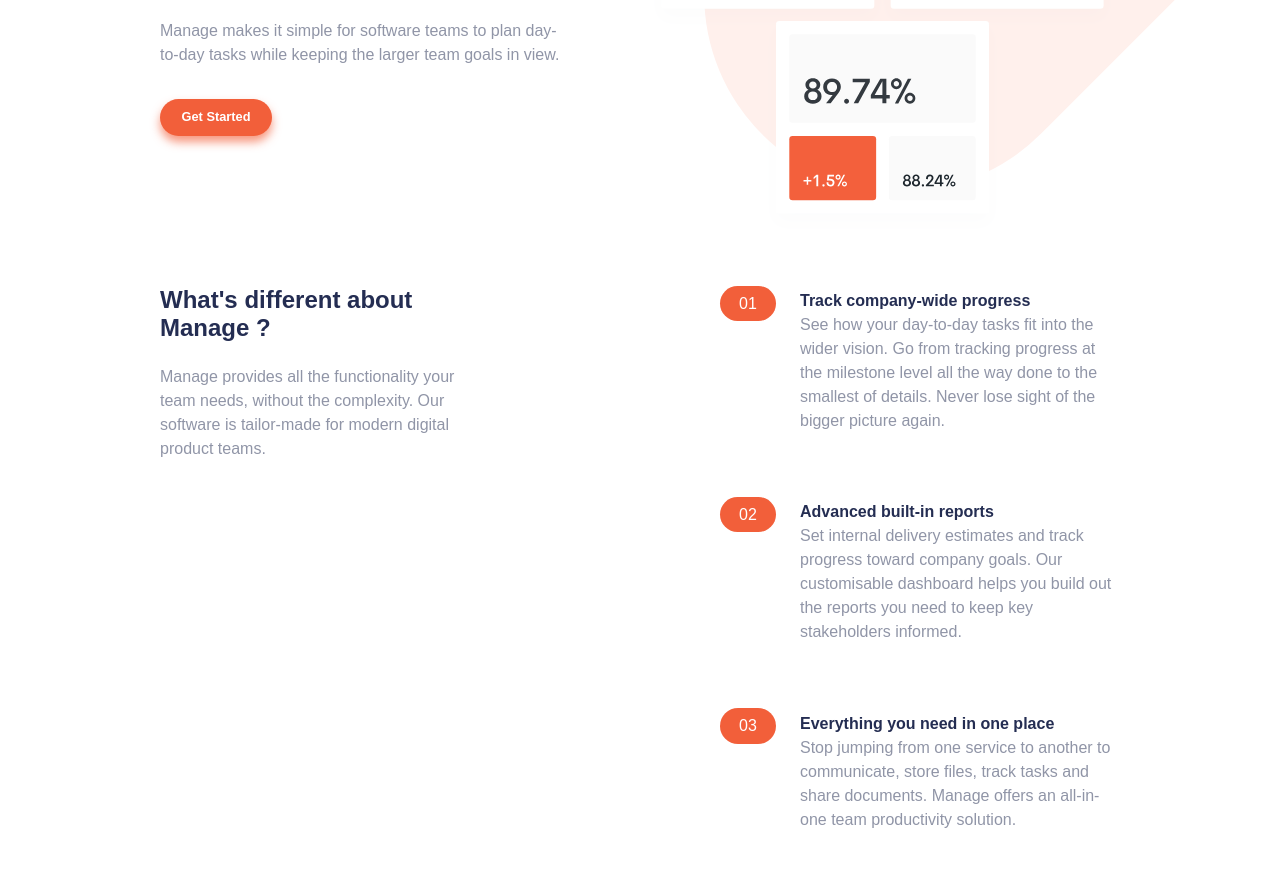
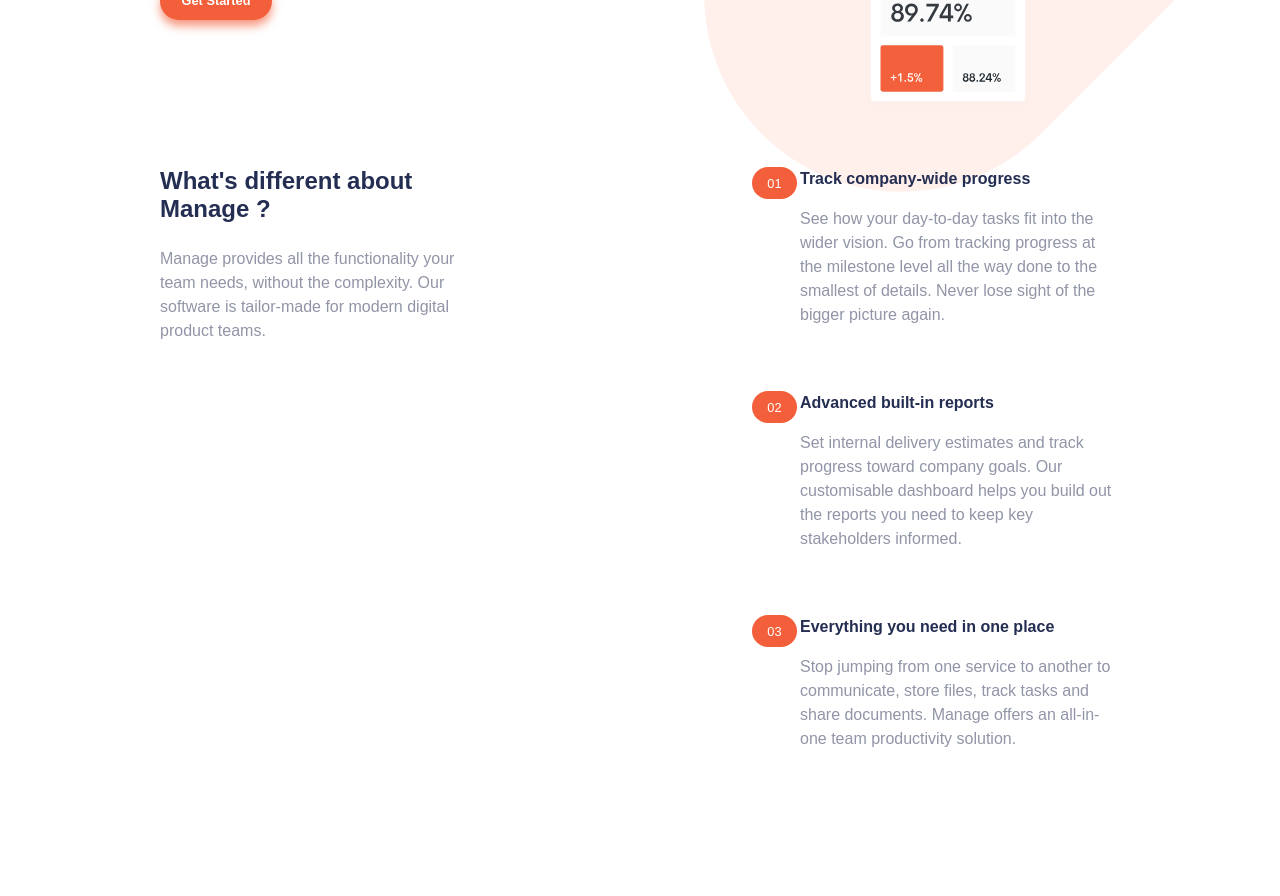
Before and after one commit to Thomaster100/manage-landing-page, a website: page html/index.html in a window 1280 px wide. Shown: the part 384-1280 px from the top of the page. After the commit the page ends 1231 px from the top, so only its background shows below. Drawn offline with Linux system fonts and the light colour scheme; a web font is replaced by a local one.

Commit message:
search for pseudo-element fix

```diff
--- a/css/styles.css
+++ b/css/styles.css
@@ -33,14 +33,14 @@
 }
 
 /* BACKGROUND */
-.container__tablet-bg {
+.container__tablet_bg {
   width: 100%;
   height: auto;
   position: absolute;
   z-index: -1;
   overflow-x: hidden;
 }
-.container__tablet-bg .img__tablet {
+.container__tablet_bg .img__tablet {
   width: 100%;
   position: relative;
   top: -5rem;
@@ -133,16 +133,16 @@
   margin: auto;
 }
 
-.container__text-presentation {
+.container__text_presentation {
   text-align: center;
   line-height: 1.3;
   margin: auto;
 }
-.container__text-presentation h1 {
+.container__text_presentation h1 {
   color: #242d52;
   padding-bottom: 0.5rem;
 }
-.container__text-presentation p {
+.container__text_presentation p {
   color: #9095a7;
   line-height: 1.5;
 }
@@ -152,11 +152,16 @@
   margin: 2rem auto;
 }
 
-/* BLOC ADVANTAGES */
+/* ADVANTAGES */
 .container__advantages {
   margin-top: 4rem;
   margin-left: auto;
   margin-right: auto;
+  display: block;
+}
+.container__advantages .container__differences-question {
+  text-align: center;
+  margin-bottom: 2rem;
 }
 .container__advantages h2 {
   color: #242d52;
@@ -164,6 +169,51 @@
 }
 .container__advantages p {
   color: #9095a7;
+}
+.container__advantages:first-of-type, .container__advantages :nth-of-type(2) {
+  margin-bottom: 2rem;
+}
+.container__advantages .container__list_of_advantages {
+  position: relative;
+  top: -2rem;
+  counter-reset: section;
+}
+.container__advantages .container__list_of_advantages .advantage_title {
+  margin-bottom: 1rem;
+  margin-left: 3rem;
+  color: #242d52;
+  font-weight: 700;
+}
+.container__advantages .container__list_of_advantages .advantage_title:before {
+  counter-increment: section;
+  content: "0" counter(section);
+  display: flex;
+  justify-content: center;
+  align-items: center;
+  width: 3em;
+  height: 1.5rem;
+  position: relative;
+  text-align: center;
+  top: 1.5rem;
+  left: -3rem;
+  background: #f25f3a;
+  border-radius: 20px;
+  color: #fff;
+  font-size: 0.8rem;
+  font-weight: 400;
+}
+.container__advantages .container__list_of_advantages .advantage_title:after {
+  content: "";
+  display: block;
+  width: 100%;
+  height: 1.5rem;
+  position: absolute;
+  top: 1.5rem;
+  left: 0;
+  border-top-left-radius: 20px;
+  border-bottom-left-radius: 20px;
+  z-index: -1;
+  background-color: #fafafa;
 }
 
 /* MEDIA QUERIES */
@@ -174,11 +224,11 @@
   }
 
   /* BACKGROUND */
-  .container__tablet-bg {
+  .container__tablet_bg {
     display: flex;
     justify-content: center;
   }
-  .container__tablet-bg .img__tablet {
+  .container__tablet_bg .img__tablet {
     width: 46rem;
     top: -10rem;
     left: 27rem;
@@ -244,9 +294,11 @@
   /* ADVANTAGES */
   .container__advantages {
     margin-top: 5rem;
-    text-align: left;
     display: flex;
     justify-content: space-between;
+  }
+  .container__advantages .container__differences-question {
+    text-align: left;
   }
   .container__advantages h2 {
     color: #242d52;
@@ -266,26 +318,30 @@
   .container__advantages .container__list_of_advantages:first-of-type, .container__advantages .container__list_of_advantages :nth-of-type(2) {
     margin-bottom: 2rem;
   }
-  .container__advantages .container__list_of_advantages .advantage-title {
+  .container__advantages .container__list_of_advantages .advantage_title {
+    margin-left: 0;
     color: #242d52;
     font-weight: 700;
   }
-  .container__advantages .container__list_of_advantages .advantage-title:before {
+  .container__advantages .container__list_of_advantages .advantage_title:before {
     counter-increment: section;
     content: "0" counter(section);
     display: flex;
     justify-content: center;
     align-items: center;
     width: 3.5em;
-    height: 2.2rem;
+    height: 2rem;
     position: relative;
     text-align: center;
     top: 2rem;
-    right: 5rem;
+    right: 3.5rem;
     background: #f25f3a;
     border-radius: 20px;
     color: #fff;
     font-weight: 400;
+  }
+  .container__advantages .container__list_of_advantages .advantage_title:after {
+    display: none;
   }
 }
 @media screen and (min-width: 900px) {
--- a/html/index.html
+++ b/html/index.html
@@ -12,7 +12,7 @@
   </head>
   <body>
     <!-- BACKGROUND TOP TABLET-->
-    <div class="container__tablet-bg"><img class="img__tablet" src="./../manage-landing-page-img-and-design/images/bg-tablet-pattern.svg" alt=""></div>
+    <div class="container__tablet_bg"><img class="img__tablet" src="./../manage-landing-page-img-and-design/images/bg-tablet-pattern.svg" alt=""></div>
     <!-- NAVIGATION-->
     <div class="wrapper nav">
       <div class="container__logo"><img class="nav__logo" src="./../manage-landing-page-img-and-design/images/logo.svg" alt="logo"></div>
@@ -33,7 +33,7 @@
     <!-- PRESENTATION-->
     <div class="wrapper container__presentation">
       <div class="container__charts"><img class="pic_charts" src="./../manage-landing-page-img-and-design/images/illustration-intro.svg"></div>
-      <div class="container__text-presentation">
+      <div class="container__text_presentation">
         <h1>Bring everyone together to build better products.</h1>
         <p>Manage makes it simple for software teams to plan day-to-day tasks while keeping the larger team goals in view.</p>
         <div class="presentation cta">Get Started</div>
@@ -49,24 +49,24 @@
         </p>
       </div>
       <div class="container__list_of_advantages">
-        <div class="container__track-progress">
-          <p class="advantage-title">Track company-wide progress </p>
+        <div class="container__track_progress">
+          <p class="advantage_title">Track company-wide progress </p>
           <p class="advantage-text">
             See how your day-to-day tasks fit into the wider vision. Go from
             tracking progress at the milestone level all the way done to the
             smallest of details. Never lose sight of the bigger picture again.
           </p>
         </div>
-        <div class="container__advanced-reports">
-          <p class="advantage-title">Advanced built-in reports </p>
+        <div class="container__advanced_reports">
+          <p class="advantage_title">Advanced built-in reports </p>
           <p class="advantage-text">
             Set internal delivery estimates and track progress toward company goals.
             Our customisable dashboard helps you build out the reports
             you need to keep key stakeholders informed.
           </p>
         </div>
-        <div class="container__aio-place">
-          <p class="advantage-title">Everything you need in one place</p>
+        <div class="container__aio_place">
+          <p class="advantage_title">Everything you need in one place</p>
           <p class="advantage-text">
             Stop jumping from one service to another to communicate, store files,
             track tasks and share documents. Manage offers an all-in-one team
```
Also changed, not shown: 1 other file.
